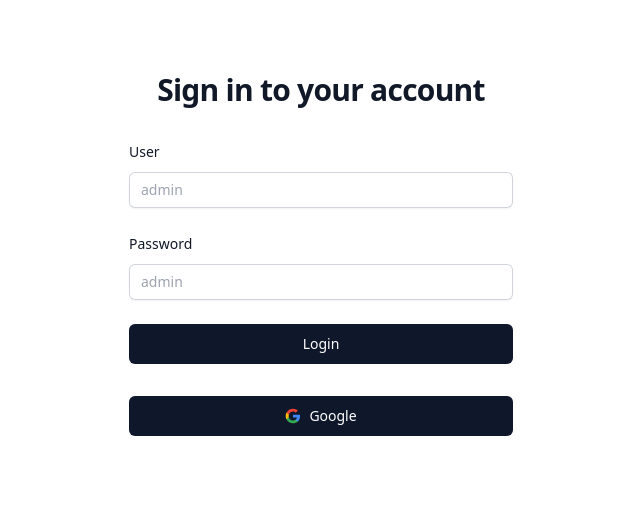
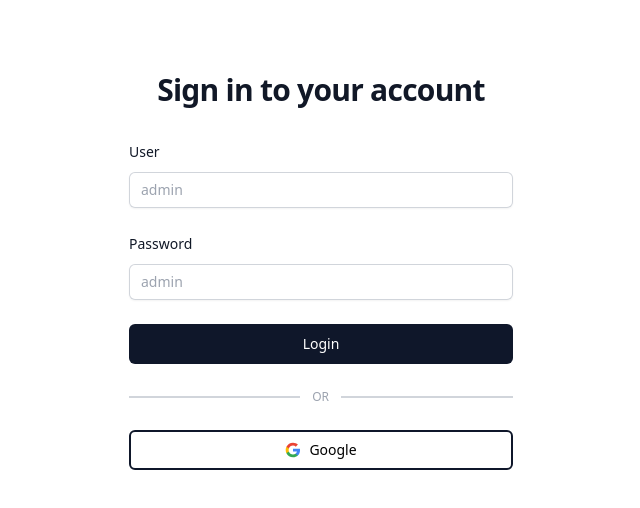
Before and after one commit to Ammarfar/next-messenger, a Next.js app: page /login in a window 1280 px wide. Shown: the top 508 px of the page, without its empty margins (319-959 px from the left). Built offline with nearby package versions, Linux system fonts and the light colour scheme.

Commit message:
adjust login page

```diff
--- a/src/app/(auth)/login/page.tsx
+++ b/src/app/(auth)/login/page.tsx
@@ -92,10 +92,15 @@ const Page: FC = () => {
             </div>
           </form>
 
+          <div className="border-t-2 border-gray-300 max-w-sm mx-auto w-full relative">
+            <div className='text-xs text-gray-400 absolute -top-[0.55rem] left-[10.7rem] bg-white px-3'>OR</div>
+          </div>
+
           <Button
             isLoading={isLoading}
             type='button'
-            className='max-w-sm mx-auto w-full'
+            variant={'ghost'}
+            className='max-w-sm mx-auto w-full border-2 border-slate-900'
             onClick={loginWithGoogle}>
             {isLoading ? null : (
               <svg
```
